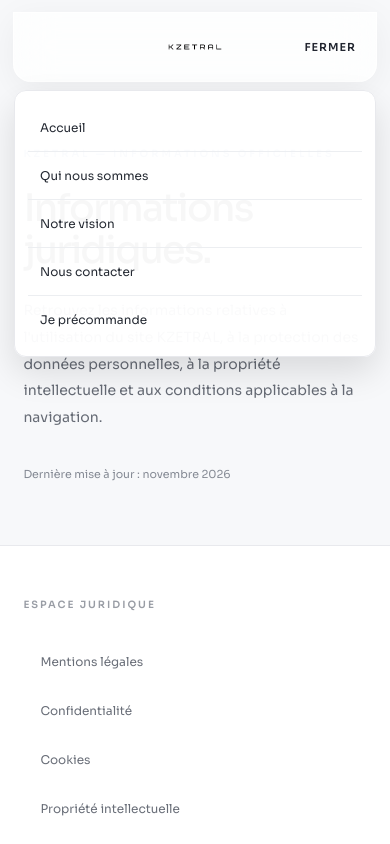
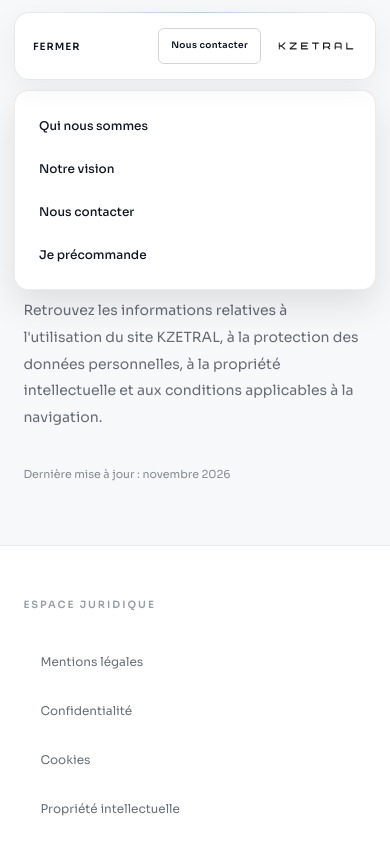
Before and after one commit to Kzetral/kzetral, a plain HTML site: page mentions-legales.html in a window 390 px wide. Both pictures are taken after a click on the button "MENU". Shown: the top 844 px of the page. Drawn offline with Linux system fonts and the light colour scheme.

Commit message:
Refactor navbar styles and mobile menu functionality

```diff
--- a/mentions-legales.html
+++ b/mentions-legales.html
@@ -40,6 +40,7 @@
       background: var(--white);
       line-height: 1.75;
       -webkit-font-smoothing: antialiased;
+      overflow-x: hidden;
     }
 
     a {
@@ -47,184 +48,267 @@
       text-decoration: none;
     }
 
-    /* =========================
-       NAVIGATION KZETRAL
-    ========================= */
+    /* =================================
+       NAVBAR FUTURISTE KZETRAL
+       IDENTIQUE À L'ACCUEIL
+    ================================= */
 
     .navbar {
       position: fixed;
-      top: 22px;
+      z-index: 1000;
+      top: 20px;
       left: 50%;
       transform: translateX(-50%);
-      z-index: 1000;
 
-      width: min(920px, calc(100% - 40px));
-      height: 84px;
+      width: calc(100% - 100px);
+      max-width: 1450px;
+      height: 76px;
+
+      padding: 0 30px 0 38px;
 
       display: flex;
       align-items: center;
       justify-content: space-between;
 
-      padding: 0 32px;
+      background: rgba(255,255,255,0.94);
+      border: 1px solid rgba(16,23,34,0.10);
+      border-radius: 17px;
 
-      background: rgba(255,255,255,.78);
-      backdrop-filter: blur(20px);
-      -webkit-backdrop-filter: blur(20px);
+      backdrop-filter: blur(22px);
+      -webkit-backdrop-filter: blur(22px);
 
-      border: 1px solid rgba(255,255,255,.7);
-      border-radius: 0 0 18px 18px;
-
-      box-shadow: 0 8px 35px rgba(0,0,0,.055);
+      box-shadow:
+        0 8px 30px rgba(16,23,34,0.055),
+        inset 0 1px 0 rgba(255,255,255,0.9);
 
       transition:
-        background .35s ease,
-        border-color .35s ease,
-        box-shadow .35s ease;
+        background .4s ease,
+        border-color .4s ease,
+        box-shadow .4s ease,
+        transform .4s ease;
     }
 
-    .nav-side {
+    .navbar::before {
+      content: "";
+      position: absolute;
+      top: -1px;
+      left: 12%;
+      width: 76%;
+      height: 1px;
+
+      background: linear-gradient(
+        90deg,
+        transparent,
+        rgba(142,188,233,.85),
+        transparent
+      );
+
+      opacity: .7;
+      transition: opacity .4s ease;
+    }
+
+    /* Navigation gauche */
+
+    .nav-left {
       display: flex;
       align-items: center;
-      gap: 30px;
-      flex: 1;
-    }
-
-    .nav-side.right {
-      justify-content: flex-end;
+      gap: 38px;
+      height: 100%;
     }
 
     .nav-link {
+      position: relative;
+      display: inline-flex;
+      align-items: center;
+      height: 100%;
+
+      color: #101722;
       font-size: 11px;
       font-weight: 500;
-      color: #30343c;
+      letter-spacing: .025em;
       white-space: nowrap;
-      transition: color .3s ease;
+
+      transition: color .35s ease;
     }
 
-    .nav-link:hover {
-      color: var(--blue);
+    .nav-link::after {
+      content: "";
+      position: absolute;
+      left: 0;
+      bottom: 21px;
+
+      width: 0;
+      height: 2px;
+
+      background: #8ebce9;
+      border-radius: 5px;
+
+      transition: width .35s cubic-bezier(.2,.8,.2,1);
     }
 
-    .nav-logo {
+    .nav-link:hover::after {
+      width: 100%;
+    }
+
+    .nav-link::before {
+      content: "";
       position: absolute;
-      left: 50%;
+      left: -11px;
       top: 50%;
-      transform: translate(-50%, -50%);
 
+      width: 4px;
+      height: 4px;
+      border-radius: 50%;
+
+      background: #8ebce9;
+      opacity: 0;
+
+      transform: translateY(-50%) scale(.3);
+      transition: .3s ease;
+    }
+
+    .nav-link:hover::before {
+      opacity: 1;
+      transform: translateY(-50%) scale(1);
+    }
+
+    /* Bouton contact */
+
+    .nav-contact {
+      display: inline-flex;
+      align-items: center;
+      justify-content: center;
+      min-height: 40px;
+      padding: 0 19px;
+      margin-left: auto;
+
+      border: 1px solid rgba(16,23,34,.18);
+      border-radius: 6px;
+
+      color: #101722;
+      font-size: 10px;
+      font-weight: 600;
+      letter-spacing: .04em;
+      white-space: nowrap;
+
+      transition: .3s ease;
+    }
+
+    .nav-contact:hover {
+      background: #101722;
+      border-color: #101722;
+      color: white;
+    }
+
+    .navbar.scrolled .nav-contact {
+      border-color: rgba(255,255,255,.35);
+      color: white;
+    }
+
+    .navbar.scrolled .nav-contact:hover {
+      background: white;
+      border-color: white;
+      color: #101722;
+    }
+
+    /* Logo à droite */
+
+    .nav-brand {
       display: flex;
       align-items: center;
       justify-content: center;
+
+      height: 100%;
+      padding-left: 28px;
+      margin-left: 28px;
+
+      border-left: 1px solid rgba(16,23,34,.09);
     }
 
-    .nav-logo img {
-      width: 72px;
-      height: 72px;
+    .nav-brand img {
+      display: block;
+      width: 112px;
+      height: 112px;
       object-fit: contain;
-      transition: filter .35s ease, transform .35s ease;
+
+      transition:
+        filter .4s ease,
+        transform .4s ease;
     }
 
-    .nav-logo:hover img {
-      transform: scale(1.04);
+    .nav-brand:hover img {
+      transform: scale(1.045);
     }
 
-    .nav-contact {
-      border: 1px solid rgba(20,25,35,.55);
-      border-radius: 3px;
-      padding: 10px 17px;
-      transition: all .3s ease;
-    }
-
-    .nav-contact:hover {
-      background: #111318;
-      color: white;
-    }
-
-    /* NAVBAR AU SCROLL */
+    /* Mode sombre au défilement */
 
     .navbar.scrolled {
-      background: rgba(16,23,34,.94);
-      border-color: rgba(255,255,255,.08);
-      box-shadow: 0 8px 35px rgba(0,0,0,.16);
+      background: rgba(13,19,29,.96);
+      border-color: rgba(255,255,255,.11);
+
+      box-shadow:
+        0 12px 35px rgba(0,0,0,.20),
+        inset 0 1px 0 rgba(255,255,255,.05);
     }
 
     .navbar.scrolled .nav-link {
       color: #ffffff;
     }
 
-    .navbar.scrolled .nav-link:hover {
-      color: #a9c7ed;
+    .navbar.scrolled .nav-brand {
+      border-left-color: rgba(255,255,255,.14);
     }
 
-    .navbar.scrolled .nav-contact {
-      border-color: rgba(255,255,255,.65);
-    }
-
-    .navbar.scrolled .nav-contact:hover {
-      background: white;
-      color: #111318;
-    }
-
-    .navbar.scrolled .nav-logo img {
+    .navbar.scrolled .nav-brand img {
       filter: brightness(0) invert(1);
     }
 
-    /* MENU MOBILE */
-
-    .mobile-menu-button {
-      display: none;
-      background: transparent;
-      border: 0;
-      color: #222630;
-      font-family: inherit;
-      font-size: 11px;
-      font-weight: 600;
-      letter-spacing: 1px;
-      cursor: pointer;
-      padding: 10px 0;
+    .navbar.scrolled::before {
+      opacity: 1;
     }
 
-    .navbar.scrolled .mobile-menu-button {
+    /* Animation d'apparition */
+
+    @keyframes navbarAppear {
+      from {
+        opacity: 0;
+        transform: translate(-50%, -15px);
+      }
+      to {
+        opacity: 1;
+        transform: translate(-50%, 0);
+      }
+    }
+
+    .navbar {
+      animation: navbarAppear .8s ease both;
+    }
+
+    /* Menu mobile */
+
+    .mobile-menu {
+      display: none;
+      background: none;
+      border: none;
+      color: #101722;
+      font-family: inherit;
+      font-size: 10px;
+      font-weight: 600;
+      letter-spacing: .1em;
+      cursor: pointer;
+    }
+
+    .navbar.scrolled .mobile-menu {
       color: white;
     }
 
     .mobile-dropdown {
       display: none;
-      position: absolute;
-      top: calc(100% + 9px);
-      left: 0;
-      width: 100%;
-
-      padding: 13px;
-
-      background: rgba(255,255,255,.97);
-      backdrop-filter: blur(20px);
-      -webkit-backdrop-filter: blur(20px);
-
-      border: 1px solid var(--border);
-      border-radius: 12px;
-
-      box-shadow: 0 15px 35px rgba(0,0,0,.12);
     }
 
-    .mobile-dropdown.open {
-      display: flex;
-      flex-direction: column;
-    }
-
-    .mobile-dropdown a {
-      padding: 13px 12px;
-      font-size: 12px;
-      color: #252a33;
-      border-bottom: 1px solid #eceef1;
-    }
-
-    .mobile-dropdown a:last-child {
-      border-bottom: 0;
-    }
-
-    /* =========================
+    /* =================================
        HERO
-    ========================= */
+    ================================= */
 
     .hero {
       padding: 190px 6% 85px;
@@ -268,9 +352,9 @@
       color: #858a94;
     }
 
-    /* =========================
+    /* =================================
        CONTENT
-    ========================= */
+    ================================= */
 
     .layout {
       max-width: 1450px;
@@ -419,9 +503,9 @@
       color: white;
     }
 
-    /* =========================
+    /* =================================
        FOOTER
-    ========================= */
+    ================================= */
 
     .footer {
       background: #101115;
@@ -477,9 +561,9 @@
       color: #777d88;
     }
 
-    /* =========================
+    /* =================================
        RESPONSIVE
-    ========================= */
+    ================================= */
 
     @media(max-width: 900px) {
       .layout {
@@ -499,26 +583,81 @@
       }
     }
 
-    @media(max-width: 650px) {
+    @media(max-width: 700px) {
+
       .navbar {
         top: 12px;
-        height: 70px;
-        width: calc(100% - 26px);
-        padding: 0 20px;
+        width: calc(100% - 28px);
+        height: 68px;
+        padding: 0 18px;
+        border-radius: 15px;
       }
 
-      .nav-side {
+      .nav-left {
         display: none;
       }
 
-      .nav-logo img {
-        width: 58px;
-        height: 58px;
+      .nav-contact {
+        min-height: 36px;
+        padding: 0 12px;
+        margin-left: auto;
+        font-size: 9px;
       }
 
-      .mobile-menu-button {
+      .nav-brand {
+        margin-left: 14px;
+        padding-left: 0;
+        border-left: none;
+      }
+
+      .nav-brand img {
+        width: 82px;
+        height: 82px;
+      }
+
+      .mobile-menu {
         display: block;
-        margin-left: auto;
+        order: -1;
+      }
+
+      .mobile-dropdown {
+        position: fixed;
+        z-index: 999;
+        top: 90px;
+        left: 14px;
+        right: 14px;
+
+        padding: 24px;
+        background: white;
+        border: 1px solid rgba(16,23,34,.08);
+        border-radius: 14px;
+        box-shadow: 0 15px 35px rgba(0,0,0,.10);
+
+        display: none;
+        flex-direction: column;
+        gap: 22px;
+      }
+
+      .mobile-dropdown.open {
+        display: flex;
+        animation: dropdownAppear .25s ease both;
+      }
+
+      .mobile-dropdown a {
+        font-size: 12px;
+        font-weight: 500;
+        color: #101722;
+      }
+
+      @keyframes dropdownAppear {
+        from {
+          opacity: 0;
+          transform: translateY(-7px);
+        }
+        to {
+          opacity: 1;
+          transform: translateY(0);
+        }
       }
 
       .hero {
@@ -559,46 +698,68 @@
         gap: 17px;
       }
     }
+
+    @media(max-width: 380px) {
+      .navbar {
+        padding: 0 14px;
+      }
+
+      .nav-brand img {
+        width: 72px;
+        height: 72px;
+      }
+
+      .nav-contact {
+        min-height: 34px;
+        padding: 0 9px;
+        font-size: 8px;
+      }
+
+      .nav-brand {
+        margin-left: 9px;
+      }
+    }
   </style>
 </head>
 
 <body>
 
-  <!-- =========================
-       NAVIGATION
-  ========================= -->
+  <!-- NAVBAR IDENTIQUE À L'ACCUEIL -->
 
   <header class="navbar" id="navbar">
 
-    <div class="nav-side">
-      <a href="entreprise.html" class="nav-link">Qui nous sommes</a>
+    <div class="nav-left">
+      <a href="entreprise.html" class="nav-link">
+        Qui nous sommes
+      </a>
+
+      <a href="eh-x.html" class="nav-link">
+        Notre vision
+      </a>
     </div>
 
-    <a href="index.html" class="nav-logo" aria-label="Accueil KZETRAL">
-      <img src="images/logo-kzetral.png" alt="Logo KZETRAL">
+    <a href="contact.html" class="nav-contact">
+      Nous contacter
     </a>
 
-    <div class="nav-side right">
-      <a href="eh-x.html" class="nav-link">Notre vision</a>
-    </div>
-
-    <button class="mobile-menu-button" id="mobileMenuButton" aria-expanded="false" aria-controls="mobileDropdown">
+    <button class="mobile-menu" id="mobileMenu" type="button" aria-expanded="false" aria-controls="mobileDropdown">
       MENU
     </button>
 
-    <nav class="mobile-dropdown" id="mobileDropdown">
-      <a href="index.html">Accueil</a>
-      <a href="entreprise.html">Qui nous sommes</a>
-      <a href="eh-x.html">Notre vision</a>
-      <a href="contact.html">Nous contacter</a>
-      <a href="precommande.html">Je précommande</a>
-    </nav>
+    <a href="index.html" class="nav-brand" aria-label="Accueil KZETRAL">
+      <img src="images/logo-kzetral.png" alt="Kzetral">
+    </a>
 
   </header>
 
-  <!-- =========================
-       HERO
-  ========================= -->
+  <div class="mobile-dropdown" id="mobileDropdown">
+    <a href="entreprise.html">Qui nous sommes</a>
+    <a href="eh-x.html">Notre vision</a>
+    <a href="contact.html">Nous contacter</a>
+    <a href="precommande.html">Je précommande</a>
+  </div>
+
+  <!-- HERO -->
 
   <section class="hero">
     <div class="hero-inner">
@@ -625,9 +786,7 @@
     </div>
   </section>
 
-  <!-- =========================
-       CONTENT
-  ========================= -->
+  <!-- CONTENT -->
 
   <main class="layout">
 
@@ -1051,9 +1210,7 @@
 
   </main>
 
-  <!-- =========================
-       FOOTER
-  ========================= -->
+  <!-- FOOTER -->
 
   <footer class="footer">
 
@@ -1095,80 +1252,53 @@
 
   </footer>
 
-  <!-- =========================
-       JAVASCRIPT
-  ========================= -->
+  <!-- JAVASCRIPT -->
 
   <script>
+    const navbar = document.getElementById("navbar");
+    const mobileMenu = document.getElementById("mobileMenu");
+    const mobileDropdown = document.getElementById("mobileDropdown");
 
-    // NAVBAR AU DÉFILEMENT
-
-    const navbar = document.getElementById("navbar");
+    /* MODE SOMBRE AUTOMATIQUE */
 
     function updateNavbar() {
-      if (window.scrollY > 35) {
-        navbar.classList.add("scrolled");
-      } else {
-        navbar.classList.remove("scrolled");
-      }
+      navbar.classList.toggle("scrolled", window.scrollY > 40);
     }
 
-    window.addEventListener("scroll", updateNavbar);
+    window.addEventListener("scroll", updateNavbar, { passive: true });
     updateNavbar();
 
+    /* MENU MOBILE */
 
-    // MENU MOBILE
+    mobileMenu.addEventListener("click", () => {
+      const open = mobileDropdown.classList.toggle("open");
 
-    const mobileMenuButton = document.getElementById("mobileMenuButton");
-    const mobileDropdown = document.getElementById("mobileDropdown");
-
-    mobileMenuButton.addEventListener("click", function() {
-
-      const isOpen = mobileDropdown.classList.toggle("open");
-
-      mobileMenuButton.setAttribute("aria-expanded", isOpen);
-
-      mobileMenuButton.textContent = isOpen ? "FERMER" : "MENU";
-
+      mobileMenu.textContent = open ? "FERMER" : "MENU";
+      mobileMenu.setAttribute("aria-expanded", open);
     });
 
-
-    // FERMETURE DU MENU APRÈS NAVIGATION
+    /* FERMETURE APRÈS NAVIGATION */
 
     mobileDropdown.querySelectorAll("a").forEach(link => {
-
-      link.addEventListener("click", function() {
-
+      link.addEventListener("click", () => {
         mobileDropdown.classList.remove("open");
-
-        mobileMenuButton.textContent = "MENU";
-
-        mobileMenuButton.setAttribute("aria-expanded", "false");
-
+        mobileMenu.textContent = "MENU";
+        mobileMenu.setAttribute("aria-expanded", "false");
       });
-
     });
 
+    /* FERMETURE EN DEHORS DU MENU */
 
-    // FERMETURE EN CLIQUANT À L'EXTÉRIEUR
-
-    document.addEventListener("click", function(event) {
-
+    document.addEventListener("click", event => {
       if (
         !navbar.contains(event.target) &&
-        mobileDropdown.classList.contains("open")
+        !mobileDropdown.contains(event.target)
       ) {
-
         mobileDropdown.classList.remove("open");
-
-        mobileMenuButton.textContent = "MENU";
-
-        mobileMenuButton.setAttribute("aria-expanded", "false");
-
+        mobileMenu.textContent = "MENU";
+        mobileMenu.setAttribute("aria-expanded", "false");
       }
-
     });
-
   </script>
 
 </body>
```
